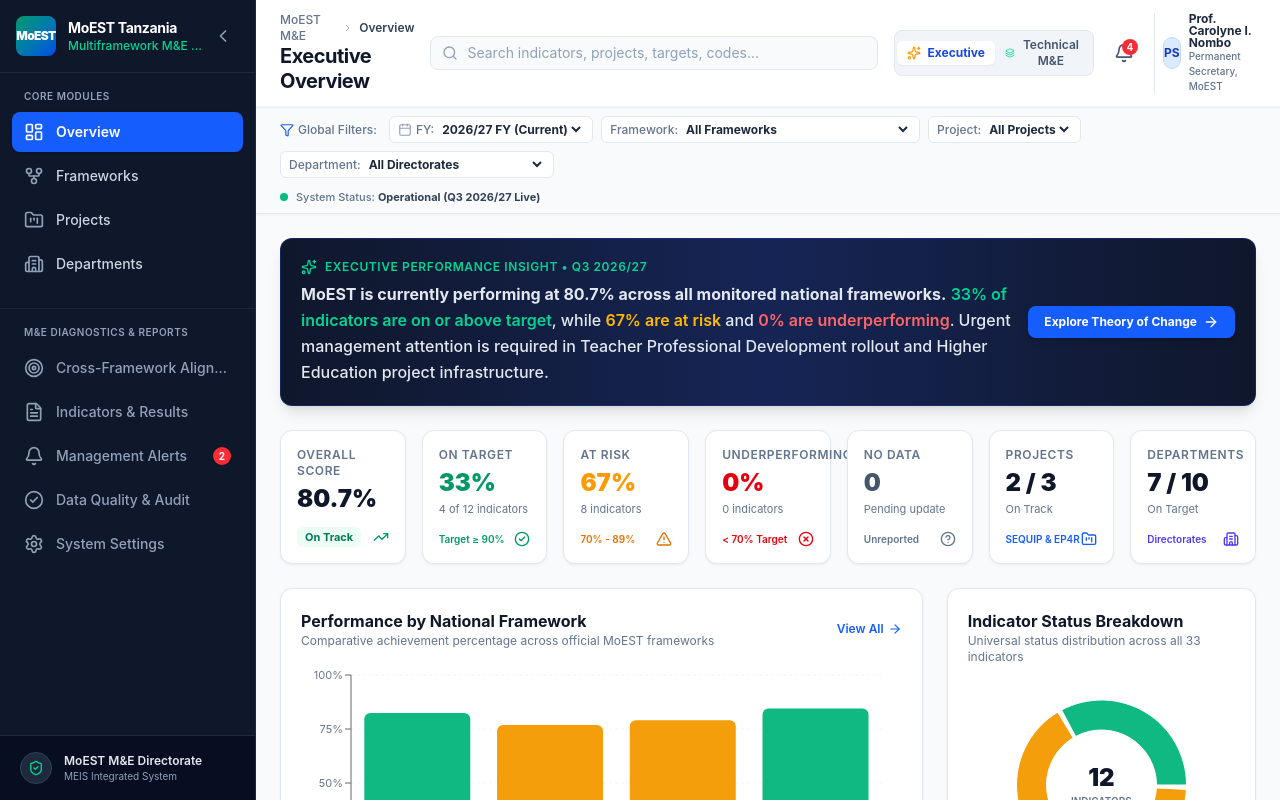
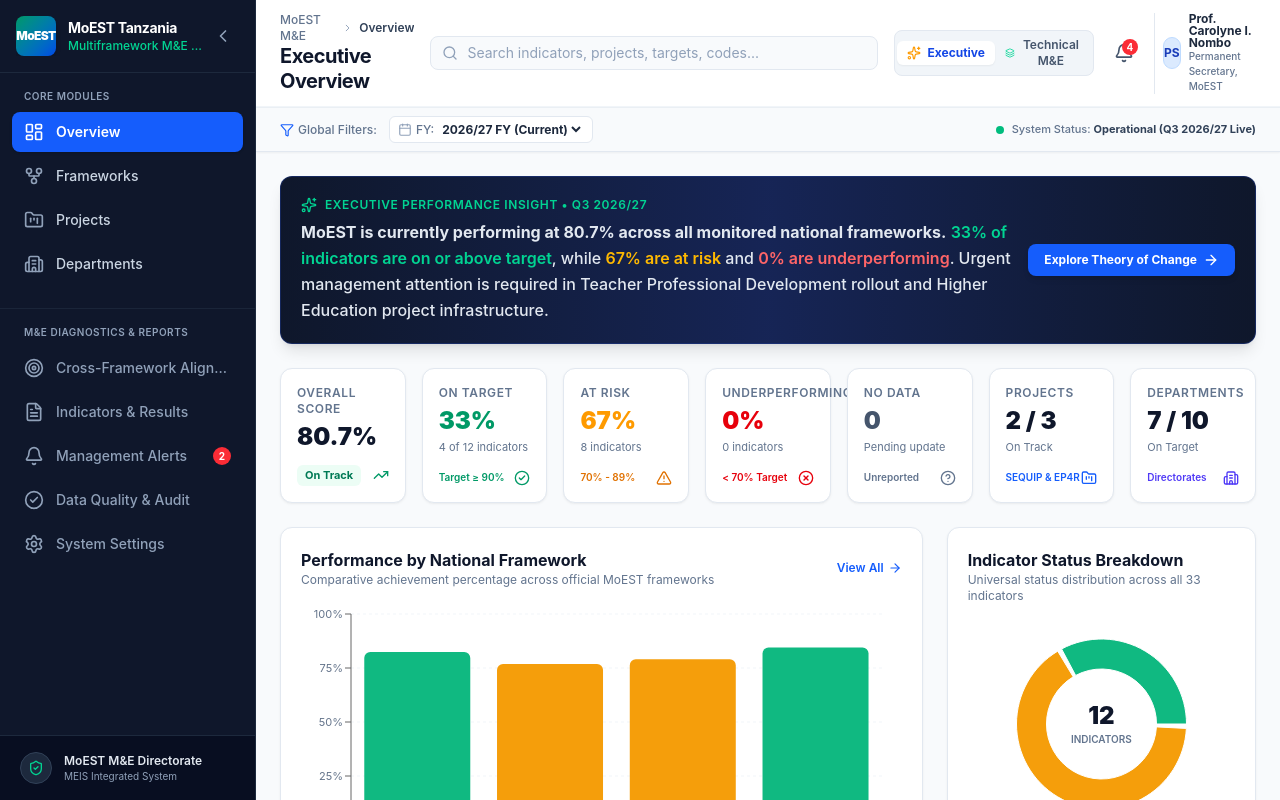
Before and after one commit to kadefue/meis_dash_mock, a React (Vite) app: page / in a window 1280 px wide. Built offline with nearby package versions, Linux system fonts and the light colour scheme.

Commit message:
Configure Global Filters bar to display FY only for Executive Overview

```diff
--- a/src/components/layout/Header.tsx
+++ b/src/components/layout/Header.tsx
@@ -68,10 +68,15 @@
     }
   };
 
-  // Determine contextual filter visibility per active view
-  const showFrameworkFilter = activeTab === 'frameworks' || activeTab === 'overview' || activeTab === 'cross-cutting' || activeTab === 'indicators';
-  const showProjectFilter = activeTab === 'projects' || activeTab === 'overview' || activeTab === 'cross-cutting' || activeTab === 'indicators';
-  const showDepartmentFilter = activeTab === 'departments' || activeTab === 'overview' || activeTab === 'cross-cutting' || activeTab === 'indicators';
+  // Contextual filter visibility rules:
+  // Overview: FY (Period) only.
+  // Frameworks: FY + Frameworks only.
+  // Projects: FY + Projects only.
+  // Departments: FY + Departments only.
+  // Cross-Cutting & Indicators: FY + Frameworks + Projects + Departments.
+  const showFrameworkFilter = activeTab === 'frameworks' || activeTab === 'cross-cutting' || activeTab === 'indicators';
+  const showProjectFilter = activeTab === 'projects' || activeTab === 'cross-cutting' || activeTab === 'indicators';
+  const showDepartmentFilter = activeTab === 'departments' || activeTab === 'cross-cutting' || activeTab === 'indicators';
 
   return (
     <header className="bg-white border-b border-slate-200 sticky top-0 z-30 shadow-xs">
@@ -220,7 +225,7 @@
             </select>
           </div>
 
-          {/* Framework Selector - Only shown in Frameworks, Overview & Cross-Cutting views */}
+          {/* Framework Selector - Only shown in Frameworks, Cross-Cutting & Indicators views */}
           {showFrameworkFilter && (
             <div className="flex items-center bg-white border border-slate-200 rounded-md px-2 py-1 space-x-1">
               <span className="text-slate-500 font-medium">Framework:</span>
@@ -237,7 +242,7 @@
             </div>
           )}
 
-          {/* Project Selector - Only shown in Projects, Overview & Cross-Cutting views */}
+          {/* Project Selector - Only shown in Projects, Cross-Cutting & Indicators views */}
           {showProjectFilter && (
             <div className="flex items-center bg-white border border-slate-200 rounded-md px-2 py-1 space-x-1">
               <span className="text-slate-500 font-medium">Project:</span>
@@ -254,7 +259,7 @@
             </div>
           )}
 
-          {/* Department Selector - Only shown in Departments, Overview & Cross-Cutting views */}
+          {/* Department Selector - Only shown in Departments, Cross-Cutting & Indicators views */}
           {showDepartmentFilter && (
             <div className="flex items-center bg-white border border-slate-200 rounded-md px-2 py-1 space-x-1">
               <span className="text-slate-500 font-medium">Department:</span>
```
